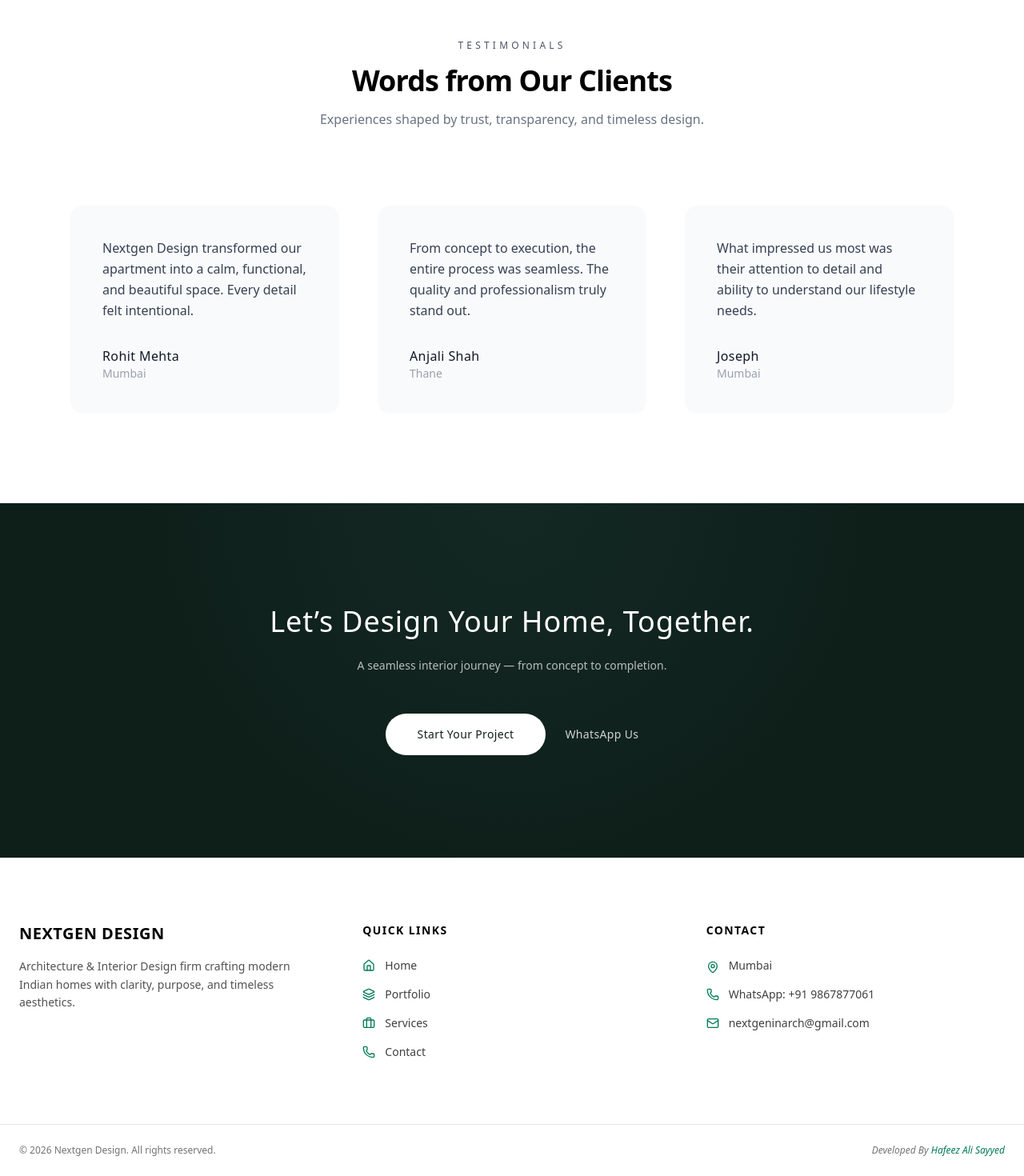
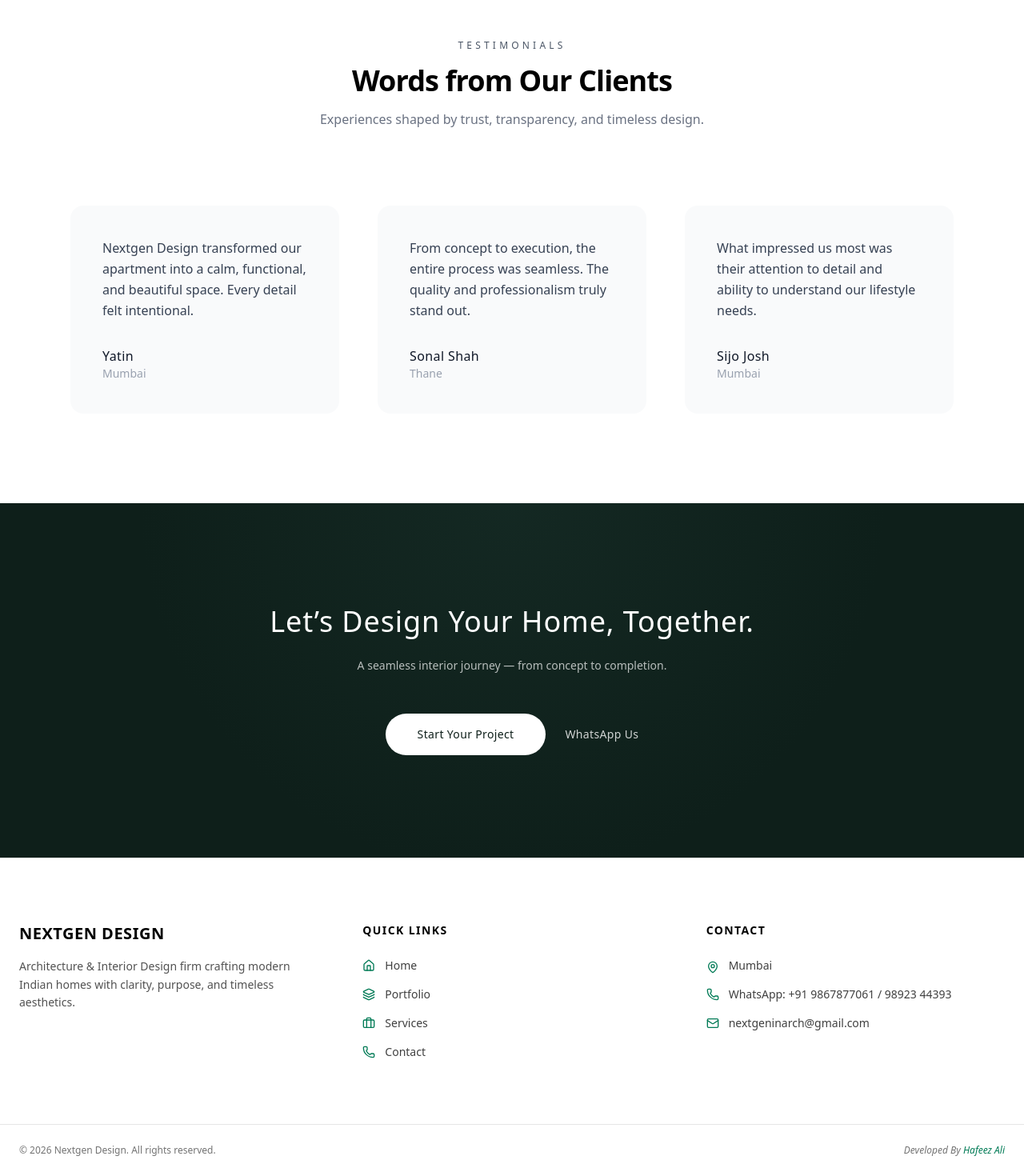
Before and after one commit to hfeezsayed/nextgen-design-website, a Next.js app: page / in a window 1280 px wide. Shown: the part 4164-5634 px from the top of the page at 80% size. Built offline with nearby package versions, Linux system fonts and the light colour scheme.

Commit message:
updated code

```diff
--- a/Data/testimonials.json
+++ b/Data/testimonials.json
@@ -1,16 +1,16 @@
 [
   {
-    "name": "Rohit Mehta",
+    "name": "Yatin",
     "location": "Mumbai",
     "quote": "Nextgen Design transformed our apartment into a calm, functional, and beautiful space. Every detail felt intentional."
   },
   {
-    "name": "Anjali Shah",
+    "name": "Sonal Shah",
     "location": "Thane",
     "quote": "From concept to execution, the entire process was seamless. The quality and professionalism truly stand out."
   },
   {
-    "name": "Joseph",
+    "name": "Sijo Josh",
     "location": "Mumbai",
     "quote": "What impressed us most was their attention to detail and ability to understand our lifestyle needs."
   }
--- a/app/contact/ContactInfo.tsx
+++ b/app/contact/ContactInfo.tsx
@@ -28,8 +28,9 @@ export default function ContactInfo() {
               Our Location
             </h3>
             <p className="text-gray-600">
-              Shop No.3, Dhanlaxmi Lane, Andheri - Ghatkopar Link Road,Near
-              Aslpha Metro, Station,Aslpha Village, Mumbai, Maharashtra 400072
+              Shop No.3, Above Janhit Medical Store, Dhanlaxmi Lane, Andheri -
+              Ghatkopar Link Road, Near Aslpha Metro, Station,Aslpha Village,
+              Mumbai, Maharashtra 400072
             </p>
           </div>
 
--- a/components/about/WhoWeAre.tsx
+++ b/components/about/WhoWeAre.tsx
@@ -73,7 +73,7 @@ export default function WhoWeAre() {
               viewport={{ once: true }}
               className="text-gray-700 leading-relaxed"
             >
-              With over <strong>12+ years of industry experience</strong>, we
+              With over <strong>13+ years of industry experience</strong>, we
               have delivered customized residential and commercial interiors
               that reflect our clients’ lifestyle, values, and aspirations. Our
               work combines creative vision with practical execution.
--- a/components/common/Footer.tsx
+++ b/components/common/Footer.tsx
@@ -81,7 +81,7 @@ export default function Footer() {
             </li>
             <li className="flex items-center gap-3">
               <Phone className="w-4 h-4 text-emerald-700" />
-              WhatsApp: +91 9867877061
+              WhatsApp: +91 9867877061 / 98923 44393
             </li>
             <li className="flex items-center gap-3">
               <Mail className="w-4 h-4 text-emerald-700" />
@@ -97,9 +97,7 @@ export default function Footer() {
           <span>© 2026 Nextgen Design. All rights reserved.</span>
           <span className="mt-3 md:mt-0 italic">
             Developed By{" "}
-            <span className="text-emerald-700 font-medium">
-              Hafeez Ali Sayyed
-            </span>
+            <span className="text-emerald-700 font-medium">Hafeez Ali</span>
           </span>
         </div>
       </div>
```
